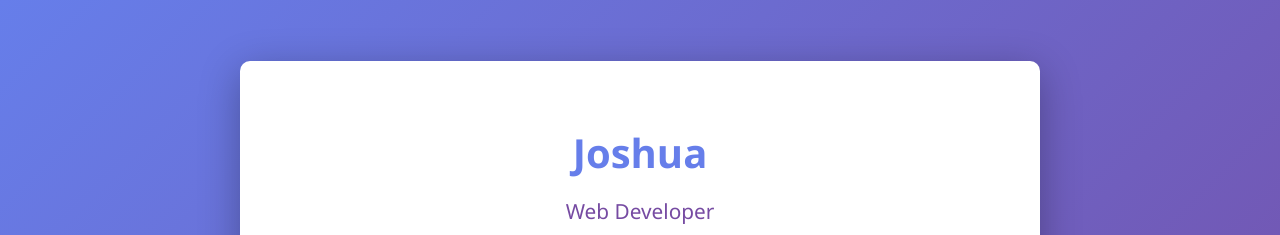
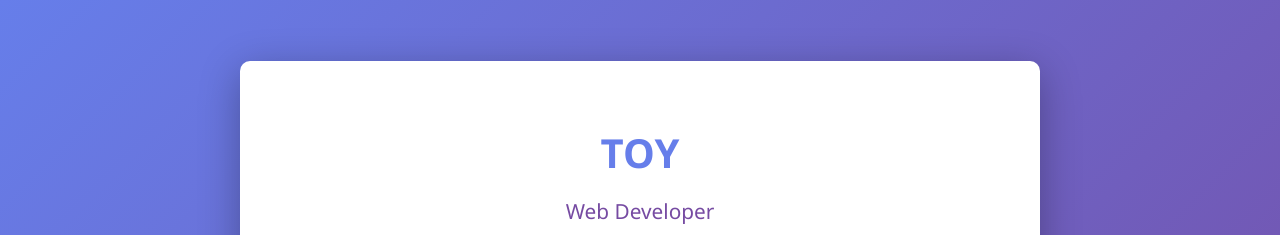
Before and after one commit to sammykitty01/About-Me, a plain HTML site: page index.html in a window 1280 px wide. Shown: the top 235 px of the page. Drawn offline with Linux system fonts and the light colour scheme.

Commit message:
Change title and heading from 'Joshua' to 'Toy'

```diff
--- a/index.html
+++ b/index.html
@@ -3,7 +3,7 @@
 <head>
     <meta charset="UTF-8">
     <meta name="viewport" content="width=device-width, initial-scale=1.0">
-    <title>About Me - Joshua</title>
+    <title>About Me - Toy</title>
     <style>
         * {
             margin: 0;
@@ -99,7 +99,7 @@
 </head>
 <body>
     <div class="container">
-        <h1>Joshua</h1>
+        <h1>TOY</h1>
         <p class="title">Web Developer</p>
 
         <p class="bio">
```
